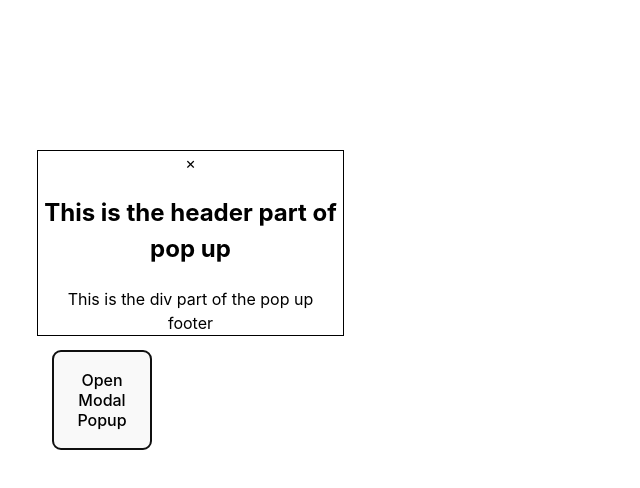
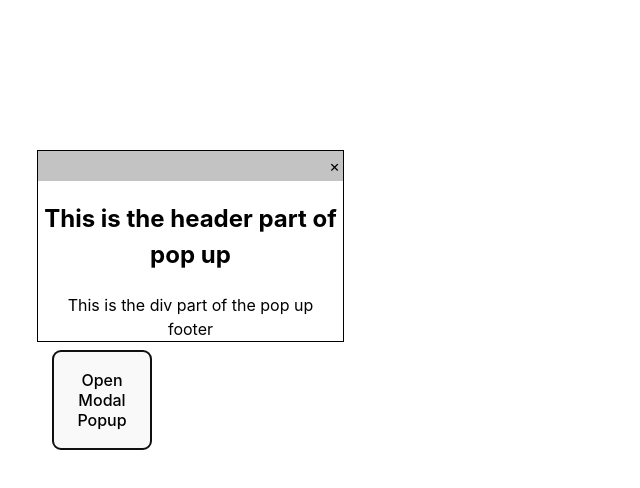
Before and after one commit to reauctioned/React_25, a React (Vite) app in the folder React_CC/: page / in a window 1280 px wide. Both pictures are taken after a click on the button "Open Modal Popup". Shown: the top 488 px of the page, without its empty margins (0-640 px from the left). Built offline with nearby package versions, Linux system fonts and the light colour scheme.

Commit message:
+ (x)to close functionality

```diff
--- a/React_CC/src/components/modal-popup/modalpopup.css
+++ b/React_CC/src/components/modal-popup/modalpopup.css
@@ -1,3 +1,6 @@
+
+
+
 .modal{
     position: fixed;
     z-index: 1;
@@ -5,6 +8,8 @@
     left: 0;
     top: 0;
     overflow: auto;
+    justify-content: center;
+    background-blend-mode: color;
 
 }
 
@@ -17,3 +22,12 @@
     width: 80%;
     color: black;
 }
+
+.close-modal-icon
+{
+    cursor: pointer;
+    text-align: right;
+    padding: 3px;
+    background-color: rgb(195, 195, 195);
+
+}
--- a/React_CC/src/components/modal-popup/modalpopup.jsx
+++ b/React_CC/src/components/modal-popup/modalpopup.jsx
@@ -1,10 +1,10 @@
 import "./modalpopup.css"
 
-export default function Modal({id, header , body , footer }){
+export default function Modal({id, header , body , footer,onClose }){
     return <div id={ id || 'Modal'} className="modal">
         <div className="modal-content">
             <div className="header">
-                    <span className="close-modal-icon">&times;</span>
+                    <span  onClick={onClose}  className="close-modal-icon">&times;</span>
                     <h2>{header ? header : 'this is header'}</h2>
             </div>
             <div className="body">
--- a/React_CC/src/components/modal-popup/modaltest.jsx
+++ b/React_CC/src/components/modal-popup/modaltest.jsx
@@ -9,6 +9,9 @@ const [showModalPopup, setShowModalPopup]= useState(false)
     function handleModalPopup(){
         setShowModalPopup(!showModalPopup)
     }
+    function onClose(){
+       setShowModalPopup(false)
+    }
 
 
    return <div>
@@ -16,6 +19,8 @@ const [showModalPopup, setShowModalPopup]= useState(false)
         {
             showModalPopup &&
             <Modal
+
+            onClose={onClose}
 
             body=
             {<div>
```
